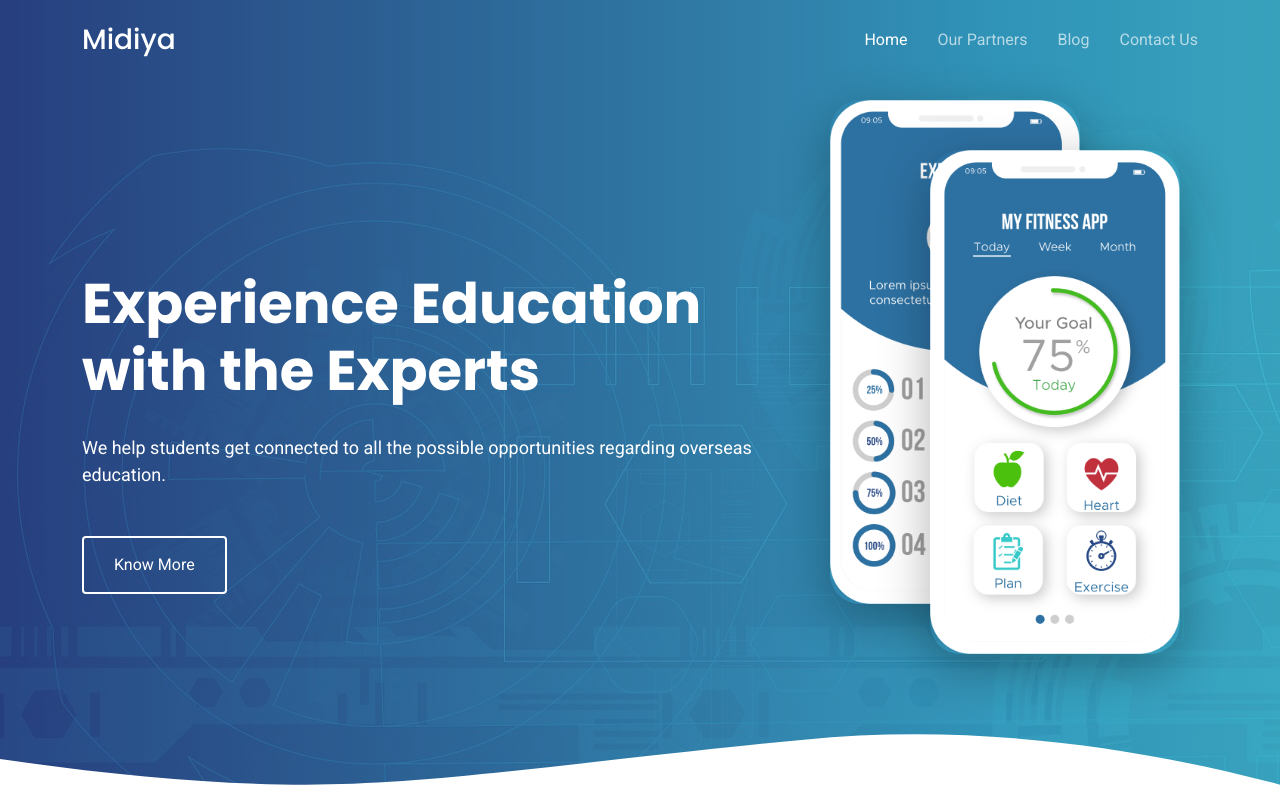
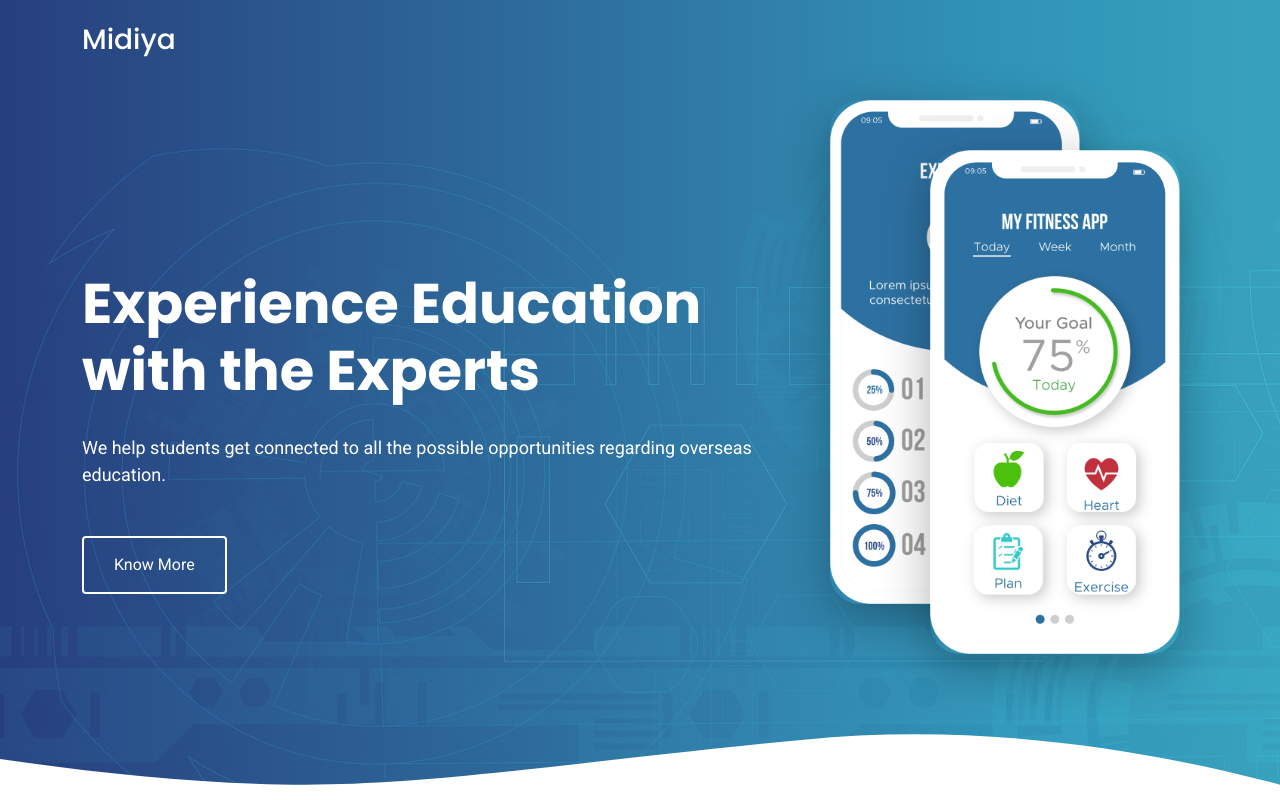
Before and after one commit to irashmipandey/midiya, a plain HTML site: page index.html in a window 1280 px wide. Shown: the top 800 px of the page. Drawn offline with Linux system fonts and the light colour scheme.

Commit message:
Update index.html

```diff
--- a/index.html
+++ b/index.html
@@ -42,10 +42,8 @@
 
       <nav id="navbar" class="navbar">
         <ul>
-          <li><a class="active " href="index.html">Home</a></li>
-          <li><a href="ourpartners.html">Our Partners</a></li>
-          <li><a href="blog.html">Blog</a></li>
-          <li><a href="contact.html">Contact Us</a></li>
+
+
         </ul>
         <i class="bi bi-list mobile-nav-toggle"></i>
       </nav><!-- .navbar -->
```
